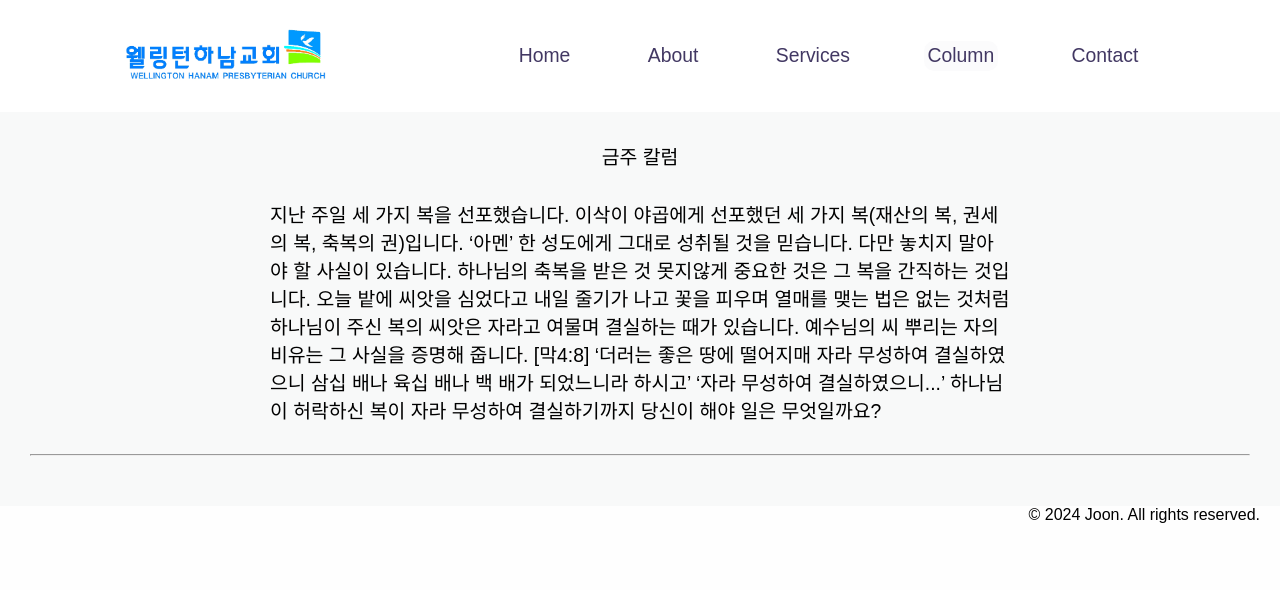
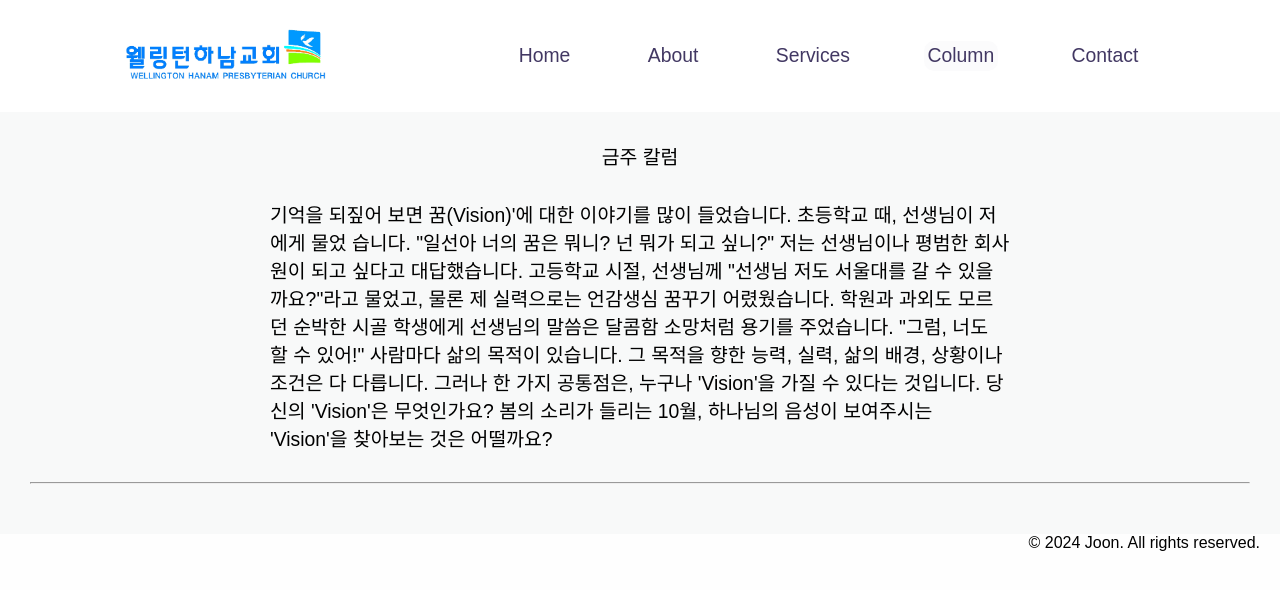
Before and after one commit to myexistance/hanamchurch, a React (Vite) app: page /column in a window 1280 px wide. Shown: the top 590 px of the page. Built offline with nearby package versions, Linux system fonts and the light colour scheme.

Commit message:
weekly column

```diff
--- a/src/components/pages/Column.jsx
+++ b/src/components/pages/Column.jsx
@@ -9,8 +9,9 @@ export const Column = () => {
       <div style={{ textAlign: 'center', marginBottom: '10px' }}>
         <h3>금주 칼럼</h3>
         <div style={{ textAlign: 'left',maxWidth: '800px', margin: '0 auto', padding: '30px' }}>
-      <p>지난 주일 세 가지 복을 선포했습니다. 이삭이 야곱에게 선포했던 세 가지 복(재산의 복, 권세의 복, 축복의 권)입니다. ‘아멘’ 한 성도에게 그대로 성취될 것을 믿습니다. 다만 놓치지 말아야 할 사실이 있습니다. 하나님의 축복을 받은 것 못지않게 중요한 것은 그 복을 간직하는 것입니다. 오늘 밭에 씨앗을 심었다고 내일 줄기가 나고 꽃을 피우며 열매를 맺는 법은 없는 것처럼 하나님이 주신 복의 씨앗은 자라고 여물며 결실하는 때가 있습니다.
-      예수님의 씨 뿌리는 자의 비유는 그 사실을 증명해 줍니다. [막4:8] ‘더러는 좋은 땅에 떨어지매 자라 무성하여 결실하였으니 삼십 배나 육십 배나 백 배가 되었느니라 하시고’ ‘자라 무성하여 결실하였으니...’ 하나님이 허락하신 복이 자라 무성하여 결실하기까지 당신이 해야 일은 무엇일까요?</p>
+      <p>기억을 되짚어 보면 꿈(Vision)'에 대한 이야기를 많이 들었습니다. 초등학교 때, 선생님이 저에게 물었 습니다. "일선아 너의 꿈은 뭐니? 넌 뭐가 되고 싶니?" 저는 선생님이나 평범한 회사원이 되고 싶다고 대답했습니다. 고등학교 시절, 선생님께 "선생님 저도 서울대를 갈 수 있을까요?"라고 물었고, 물론 제 실력으로는 언감생심 꿈꾸기 어렸웠습니다. 학원과 과외도 모르던 순박한 시골 학생에게 선생님의 말씀은 달콤함 소망처럼 용기를 주었습니다. "그럼, 너도 할 수 있어!" 사람마다 삶의 목적이 있습니다. 그 목적을 향한 능력, 실력, 삶의 배경, 상황이나 조건은 다 다릅니다.
+      그러나 한 가지 공통점은, 누구나 'Vision'을 가질 수 있다는 것입니다. 당신의 'Vision'은 무엇인가요?
+      봄의 소리가 들리는 10월, 하나님의 음성이 보여주시는 'Vision'을 찾아보는 것은 어떨까요?</p>
 
       </div>
 
```
Also changed, not shown: 2 other files (tests, documents, lock files or other folders).
